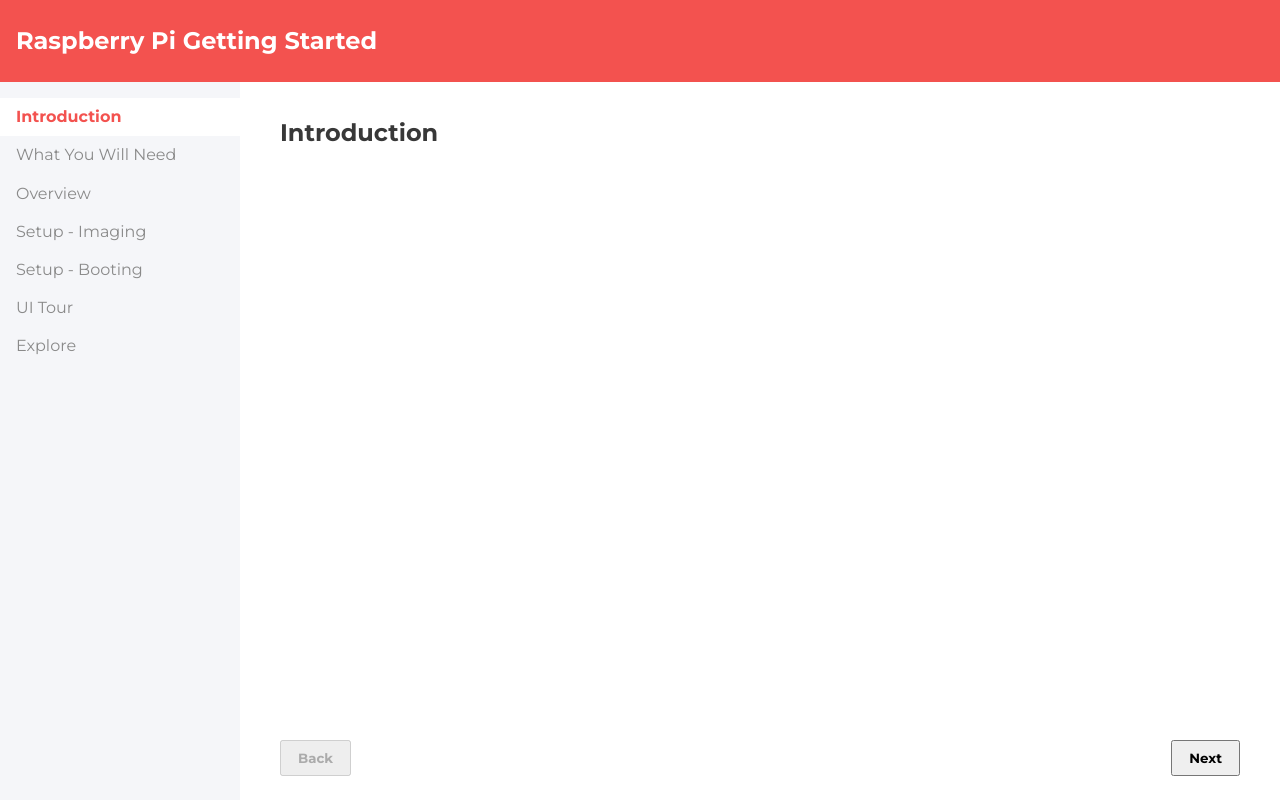
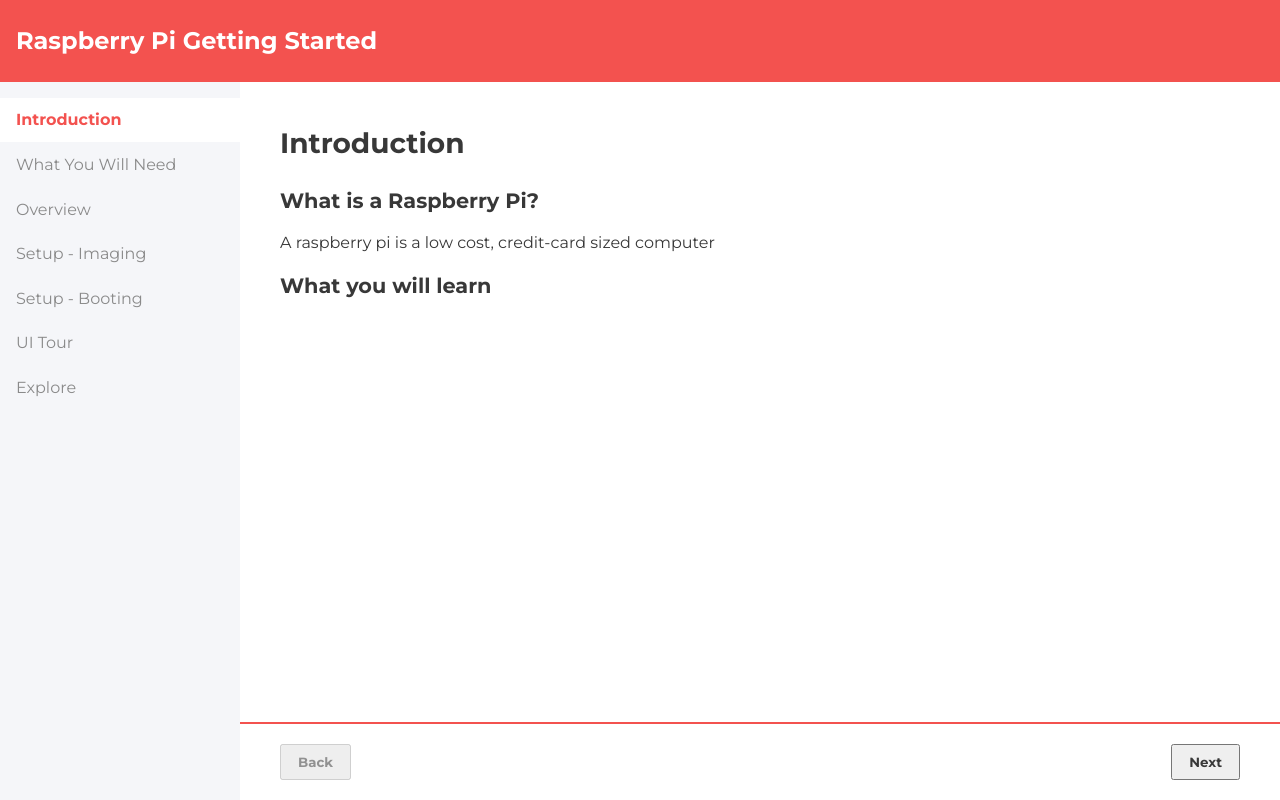
Before and after one commit to RUnroe/RasPiGettingStarted, an Angular app: page /page-1 in a window 1280 px wide. Built offline with nearby package versions, Linux system fonts and the light colour scheme.

Commit message:
Adjusted side nav and page button styling

```diff
--- a/src/app/master-page/master-page.component.scss
+++ b/src/app/master-page/master-page.component.scss
@@ -39,7 +39,7 @@ nav {
 
     text-decoration: none;
     .nav-btn {
-        padding:0.6em 1em;
+        padding:0.8em 1em;
 
     }
     &.active {
--- a/src/app/page1/page1.component.html
+++ b/src/app/page1/page1.component.html
@@ -1,6 +1,9 @@
 <h2 class="page-title">{{currPage.name}}</h2>
 
 <section class="page-body">
+    <h3>What is a Raspberry Pi?</h3>
+    <p>A raspberry pi is a low cost, credit-card sized computer</p>
+    <h3>What you will learn</h3>
 
 </section>
 
--- a/src/styles.scss
+++ b/src/styles.scss
@@ -10,9 +10,10 @@ body {
 }
 
 
-.page-title {
+h2, h3, p, button, .page-title {
     color:options.$color-text-primary;
 }
+
 
 
 
@@ -21,18 +22,29 @@ body {
     padding:1em 2.5em;
 
 }
+
+.page-title {
+    font-size: 1.75em;
+    margin:1em 0;
+}
+
 .page-body {
     margin-bottom: 5em;
+    h3 {
+        font-size: 1.3em;
+        margin:1em 0;
+    }
 }
 
 .change-page-buttons {
-    bottom:0.5em;
-    padding:1em 2.5em;
+    bottom:0;
+    padding:1.25em 2.5em;
     left:0;
     right:0;
     position: absolute;
     display:flex;
     justify-content: space-between;
+    border-top:2px solid options.$color-primary;
     button {
         outline:none;
         padding:0.6em 1.2em;
@@ -41,6 +53,9 @@ body {
         &:not(:disabled) {
             cursor: pointer;
         }
+        &:disabled {
+            color: lighten(options.$color-text-primary, 35%);
+        }
     }
 
 
```
